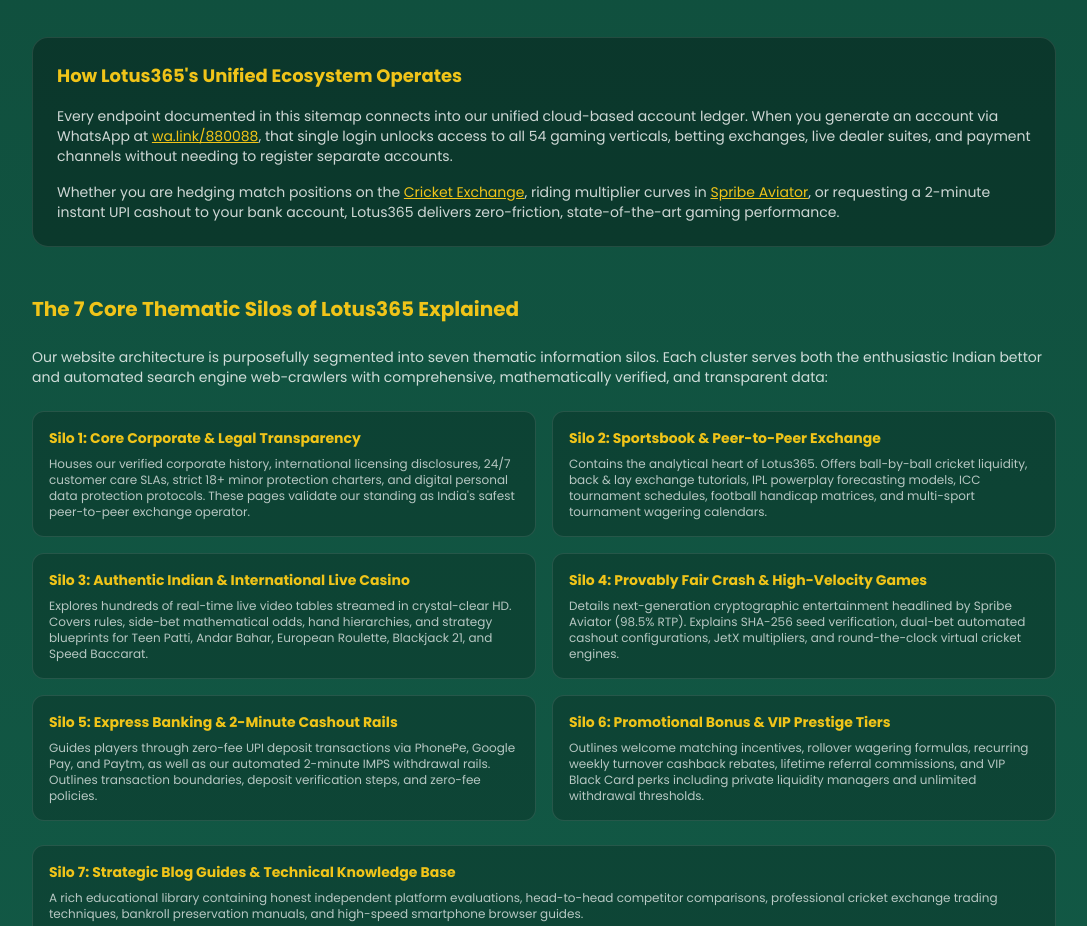
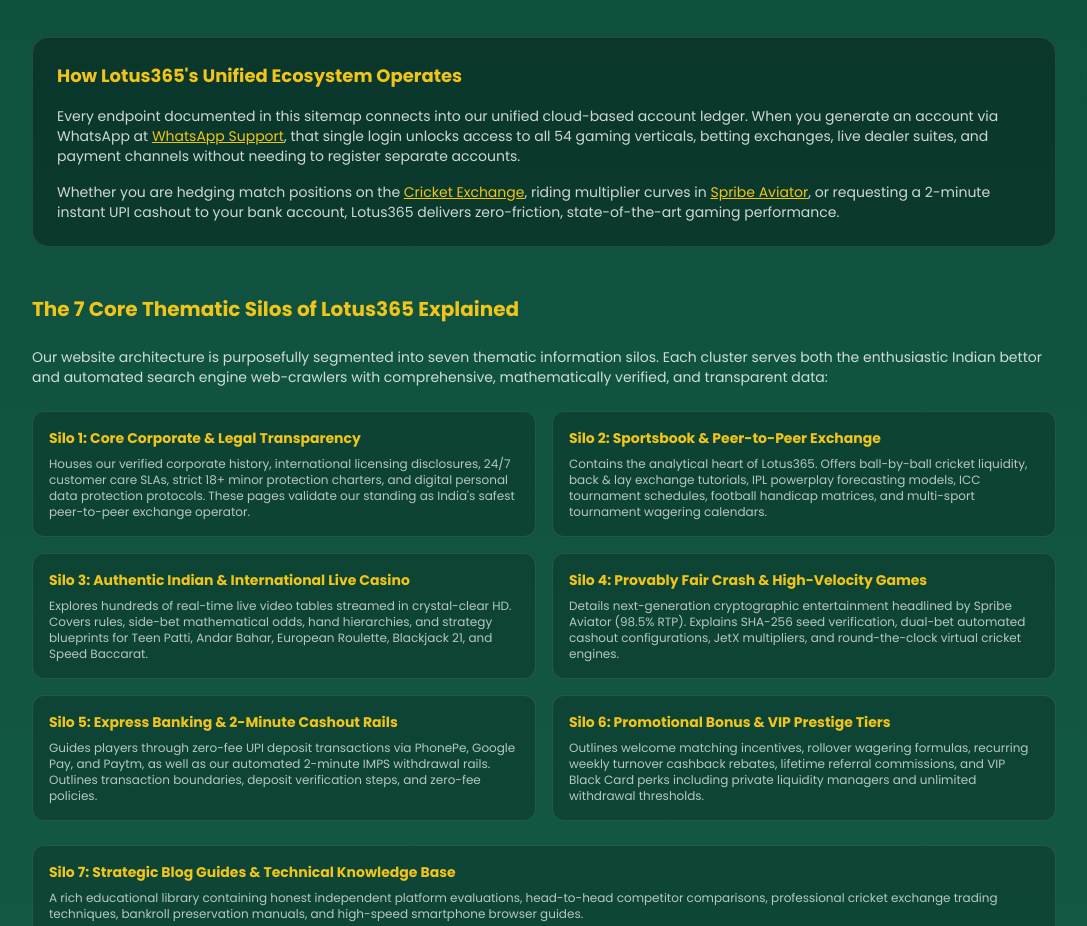
Before and after one commit to vsvivek2006/Lotus-365, a React (Vite) app: page /sitemap in a window 1280 px wide. Shown: the part 2700-3626 px from the top of the page, without its empty margins (96-1183 px from the left). Built offline with nearby package versions, Linux system fonts and the light colour scheme.

Commit message:
feat(whatsapp): pre-fill message with 'I want ID' on all WhatsApp redirect buttons

```diff
--- a/src/data/landingData.ts
+++ b/src/data/landingData.ts
@@ -9,7 +9,13 @@
   FaqItem,
 } from '../types';
 
-export const OFFICIAL_WHATSAPP_URL = 'https://wa.link/880088';
+export const OFFICIAL_WHATSAPP_PHONE = '918282972363';
+export const OFFICIAL_WHATSAPP_PREFILL = 'I want ID';
+export const OFFICIAL_WHATSAPP_URL = `https://api.whatsapp.com/send?phone=${OFFICIAL_WHATSAPP_PHONE}&text=${encodeURIComponent(OFFICIAL_WHATSAPP_PREFILL)}`;
+
+export const getWhatsAppUrl = (message: string = OFFICIAL_WHATSAPP_PREFILL) =>
+  `https://api.whatsapp.com/send?phone=${OFFICIAL_WHATSAPP_PHONE}&text=${encodeURIComponent(message)}`;
+
 
 export const LIVE_MATCHES: LiveMatch[] = [
   {
--- a/src/pages/AccountPages.tsx
+++ b/src/pages/AccountPages.tsx
@@ -58,8 +58,8 @@
 
               <div className="grid grid-cols-1 sm:grid-cols-2 gap-4">
                 {[
-                  { step: '01', title: 'Tap the Official WhatsApp Link', desc: 'Click any "Register via WhatsApp" button on this site to launch a direct, encrypted chat with our verified desk (wa.link/880088).' },
-                  { step: '02', title: 'Request Your Free Betting ID', desc: 'Simply send a greeting or type "New ID". Our dedicated 24/7 customer concierge will reply in less than 30 seconds.' },
+                  { step: '01', title: 'Tap the Official WhatsApp Link', desc: 'Click any "Register via WhatsApp" button on this site. Your chat will automatically open with "I want ID".' },
+                  { step: '02', title: 'Send Pre-Filled Message', desc: 'Simply tap send on "I want ID". Our dedicated 24/7 customer concierge will reply in less than 30 seconds.' },
                   { step: '03', title: 'Receive Secure Login Credentials', desc: 'Your agent will provide a unique username and private password assigned directly to your personal WhatsApp account.' },
                   { step: '04', title: 'Log In & Make Your First Deposit', desc: 'Visit lotus365officialid.com, enter your credentials, deposit via PhonePe/GPay/Paytm, and claim your 100% welcome bonus!' },
                 ].map((s) => (
--- a/src/pages/BlogGuidePages.tsx
+++ b/src/pages/BlogGuidePages.tsx
@@ -1415,7 +1415,7 @@
     {
       cat: 'Account & WhatsApp ID',
       q: 'How do I register for a free Lotus365 betting ID?',
-      a: 'Registration is 100% free and takes less than 60 seconds. Click any "Register via WhatsApp" button on lotus365officialid.com or message wa.link/880088 directly. Send a quick message saying "Hello" or "New ID", and our 24/7 support executive will generate a unique username and private temporary password linked to your WhatsApp account without requesting identity document uploads.'
+      a: 'Registration is 100% free and takes less than 60 seconds. Click any "Register via WhatsApp" button on lotus365officialid.com. Your chat will automatically open with the message "I want ID" — simply tap send, and our 24/7 support executive will immediately issue your verified username and login credentials.'
     },
     {
       cat: 'Account & WhatsApp ID',
@@ -1570,7 +1570,7 @@
             <div className="p-6 rounded-2xl bg-[#0b3b2d]/50 border border-white/10 text-center space-y-3">
               <h3 className="text-lg font-bold text-white">Still Have Questions?</h3>
               <p className="text-xs text-white/70">Our dedicated human WhatsApp customer desk operates 24 hours a day, 7 days a week, 365 days a year with sub-30 second response times.</p>
-              <a href="https://wa.link/880088" target="_blank" rel="noopener noreferrer" className="cta-button py-3 px-8 text-sm font-black inline-flex items-center gap-2">
+              <a href={OFFICIAL_WHATSAPP_URL} target="_blank" rel="noopener noreferrer" className="cta-button py-3 px-8 text-sm font-black inline-flex items-center gap-2">
                 <MessageCircle className="w-4 h-4 fill-current" />
                 <span>Chat with Senior Support on WhatsApp</span>
               </a>
@@ -1622,7 +1622,7 @@
                   {
                     step: '01',
                     title: 'Message Our Official WhatsApp Concierge Desk',
-                    desc: 'Click any "Register via WhatsApp" button on lotus365officialid.com or message directly at wa.link/880088. Simply send "Hello" or "New ID". Our dedicated 24/7 support agent responds within 30 seconds.',
+                    desc: 'Click any "Register via WhatsApp" button on this site. Your chat automatically pre-fills with "I want ID" — simply tap send, and our dedicated agent responds in under 30 seconds.',
                     time: '⏱ Under 30 Seconds',
                   },
                   {
--- a/src/pages/BonusVipPages.tsx
+++ b/src/pages/BonusVipPages.tsx
@@ -18,6 +18,7 @@
   TrendingUp,
   Star
 } from 'lucide-react';
+import { OFFICIAL_WHATSAPP_URL, getWhatsAppUrl } from '../data/landingData';
 
 const bonusRelated = [
   { href: '/register', label: 'Register Free', description: 'Get your WhatsApp ID in 2 minutes' },
@@ -1378,7 +1379,7 @@
             </p>
             <div className="p-5 rounded-2xl bg-black/20 border border-[#F0C419]/30 space-y-3">
               <p className="text-xs text-white/85">
-                Contact our VIP desk via WhatsApp at <a href="https://wa.link/880088" className="text-[#F0C419] font-bold underline">wa.link/880088</a> and state: <em>"Black Card Confidential Inscription Request"</em>. A Senior Director will review your betting turnover and provide a custom onboarding package within two hours.
+                Contact our VIP desk via WhatsApp at <a href={getWhatsAppUrl("Black Card Confidential Inscription Request")} target="_blank" rel="noopener noreferrer" className="text-[#F0C419] font-bold underline">Official VIP WhatsApp</a> and state: <em>"Black Card Confidential Inscription Request"</em>. A Senior Director will review your betting turnover and provide a custom onboarding package within two hours.
               </p>
             </div>
           </div>
--- a/src/pages/OtherSportPages.tsx
+++ b/src/pages/OtherSportPages.tsx
@@ -5,6 +5,7 @@
 import { PageCTA } from '../components/layout/PageCTA';
 import { RelatedPages } from '../components/layout/RelatedPages';
 import { HelpCircle, Star, ShieldCheck, Trophy, Zap, Clock } from 'lucide-react';
+import { OFFICIAL_WHATSAPP_URL } from '../data/landingData';
 
 const relatedSports = [
   { href: '/cricket-betting', label: 'Cricket Betting Hub', description: 'India\'s largest sports trading market' },
@@ -644,7 +645,7 @@
               On <strong className="text-white">Lotus365</strong> (<a href="/" className="text-[#F0C419] hover:underline font-bold">lotus365officialid.com</a>), you are never constrained to a single sporting code. Our unified sportsbook platform gives you single-wallet access to over 40 global sports disciplines, ranging from high-liquidity cricket exchanges to premier football leagues, grand slam tennis, pro kabaddi, horse racing, and Olympic sports.
             </p>
             <p>
-              We have eliminated the friction of managing multiple accounts across fragmented websites. A single WhatsApp account registration at <a href="https://wa.link/880088" className="text-[#F0C419] underline font-bold">wa.link/880088</a> allows you to trade match odds, session totals, point spreads, and high-paying accumulator parlays with zero transaction fees and guaranteed 2-minute cashouts.
+              We have eliminated the friction of managing multiple accounts across fragmented websites. A single WhatsApp account registration at <a href={OFFICIAL_WHATSAPP_URL} target="_blank" rel="noopener noreferrer" className="text-[#F0C419] underline font-bold">Official WhatsApp</a> allows you to trade match odds, session totals, point spreads, and high-paying accumulator parlays with zero transaction fees and guaranteed 2-minute cashouts.
             </p>
           </div>
 
--- a/src/pages/SitemapPage.tsx
+++ b/src/pages/SitemapPage.tsx
@@ -4,6 +4,7 @@
 import { SEOHead } from '../components/seo/SEOHead';
 import { PageCTA } from '../components/layout/PageCTA';
 import { MapPin, HelpCircle, Network, Layers } from 'lucide-react';
+import { OFFICIAL_WHATSAPP_URL } from '../data/landingData';
 
 const sitemapData = [
   { category: 'Core Corporate & Legal Authority', pages: [
@@ -170,7 +171,7 @@
               How Lotus365's Unified Ecosystem Operates
             </h2>
             <p>
-              Every endpoint documented in this sitemap connects into our unified cloud-based account ledger. When you generate an account via WhatsApp at <a href="https://wa.link/880088" className="text-[#F0C419] underline">wa.link/880088</a>, that single login unlocks access to all 54 gaming verticals, betting exchanges, live dealer suites, and payment channels without needing to register separate accounts.
+              Every endpoint documented in this sitemap connects into our unified cloud-based account ledger. When you generate an account via WhatsApp at <a href={OFFICIAL_WHATSAPP_URL} target="_blank" rel="noopener noreferrer" className="text-[#F0C419] underline">WhatsApp Support</a>, that single login unlocks access to all 54 gaming verticals, betting exchanges, live dealer suites, and payment channels without needing to register separate accounts.
             </p>
             <p>
               Whether you are hedging match positions on the <Link to="/cricket-exchange" className="text-[#F0C419] underline">Cricket Exchange</Link>, riding multiplier curves in <Link to="/aviator-game" className="text-[#F0C419] underline">Spribe Aviator</Link>, or requesting a 2-minute instant UPI cashout to your bank account, Lotus365 delivers zero-friction, state-of-the-art gaming performance.
```
Also changed, not shown: 3 other files (tests, documents, lock files or other folders).
